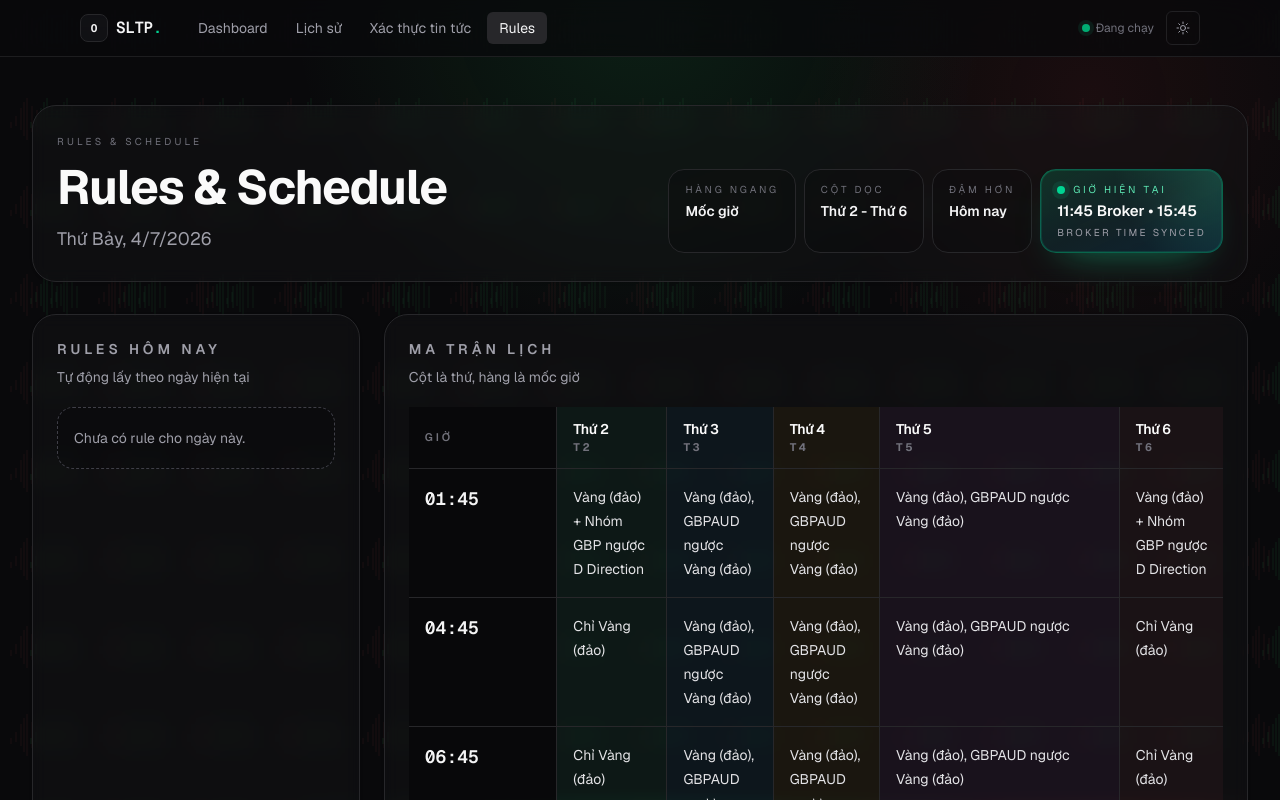
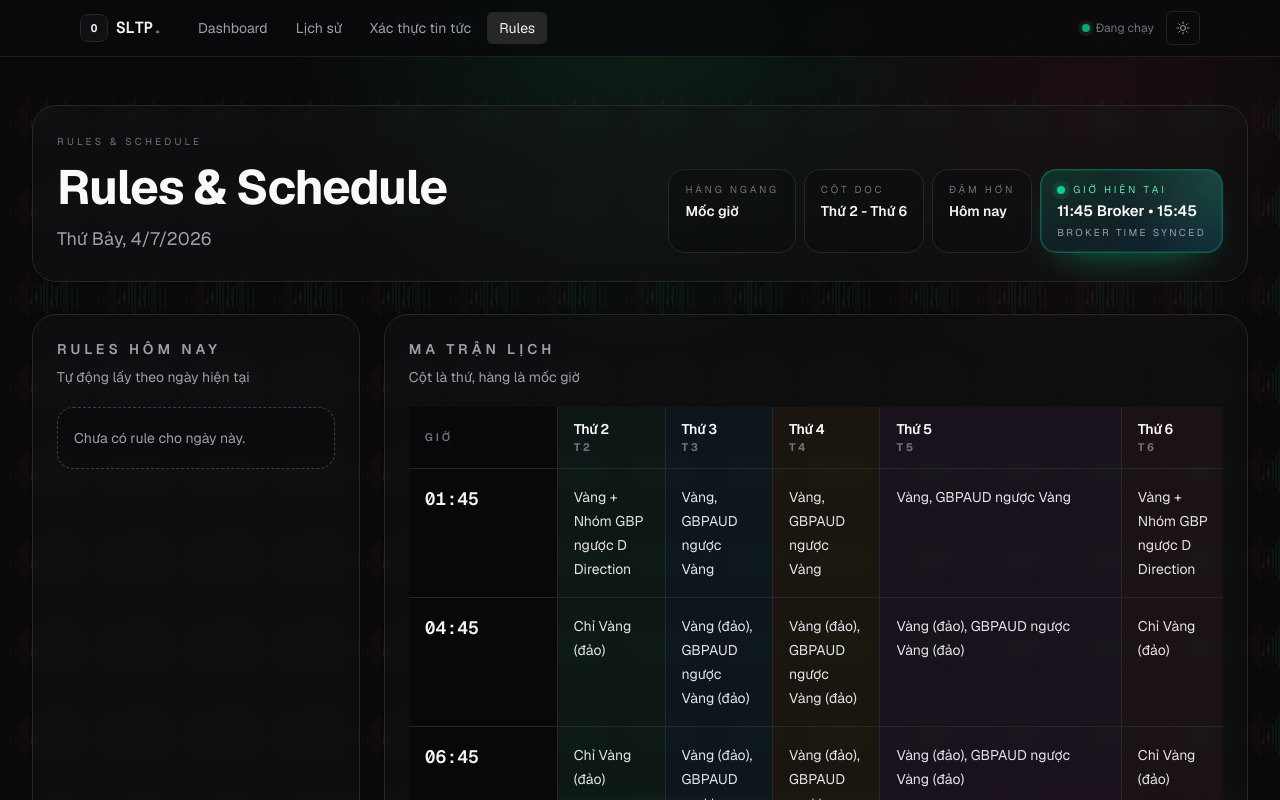
Before and after one commit to QuachGia1994/OAK-Hidden-SLTP-Manager, a Next.js app in the folder dashboard/: page /rules in a window 1280 px wide. Shown: the top 800 px of the page. Built offline with nearby package versions, Linux system fonts and the light colour scheme.

Commit message:
fix: remove D1 label on inactive weekdays (Tue/Wed), update H=1 rules to no-flip

```diff
--- a/dashboard/src/app/page.tsx
+++ b/dashboard/src/app/page.tsx
@@ -3,7 +3,7 @@ import { SignalCard } from "@/components/SignalCard";
 import { TARGET_HOURS, getSignalLabel, brokerToLocalTime } from "@/lib/constants";
 import { hasVipAccess } from "@/lib/vip";
 import { DashboardAutoRefresh } from "@/components/DashboardAutoRefresh";
-import { getBrokerDateParts, getFirstD1MatchHour } from "@/lib/trading-time";
+import { getBrokerDateParts, getFirstD1MatchHour, isD1ActiveWeekday } from "@/lib/trading-time";
 
 export const dynamic = "force-dynamic";
 
@@ -26,10 +26,12 @@ export default async function DashboardPage({ searchParams }: { searchParams: Pr
     console.error("Dashboard fetch error:", e);
   }
 
-  const { todayStr } = getBrokerDateParts(now);
+  const { todayStr, dayOfWeek } = getBrokerDateParts(now);
   const todaySignals = signals.filter((s) => s.date === todayStr);
   const signalsByHour = new Map(todaySignals.map((s) => [s.hour, s]));
-  const firstD1MatchHour = botState?.d_matched_hour ?? getFirstD1MatchHour(todaySignals, botState?.d_direction);
+  const d1Active = isD1ActiveWeekday(dayOfWeek);
+  const activeDDirection = d1Active ? botState?.d_direction : null;
+  const firstD1MatchHour = d1Active ? (botState?.d_matched_hour ?? getFirstD1MatchHour(todaySignals, activeDDirection)) : null;
   const d1MatchBadge = firstD1MatchHour !== null ? `D1 MATCHED @ H=${firstD1MatchHour}` : null;
   const d1MatchWindow = firstD1MatchHour !== null ? "Áp dụng tới H=11" : null;
 
@@ -81,7 +83,7 @@ export default async function DashboardPage({ searchParams }: { searchParams: Pr
       <div className="grid grid-cols-2 lg:grid-cols-4 gap-3 sm:gap-4 mb-10">
         <StatusCard label="Bot" value={botState ? "Đang chạy" : "N/A"} color={botState ? "text-emerald-500 dark:text-emerald-400" : "text-zinc-400 dark:text-zinc-500"} />
         <StatusCard label="Signals" value={todaySignals.length.toString()} color="text-zinc-900 dark:text-zinc-100" />
-        <StatusCard label="Hướng D" value={botState?.d_direction || "—"} color={botState?.d_direction === "BUY" ? "text-emerald-500 dark:text-emerald-400" : botState?.d_direction === "SELL" ? "text-red-500 dark:text-red-400" : "text-zinc-400 dark:text-zinc-500"} />
+        <StatusCard label="Hướng D" value={activeDDirection || "—"} color={activeDDirection === "BUY" ? "text-emerald-500 dark:text-emerald-400" : activeDDirection === "SELL" ? "text-red-500 dark:text-red-400" : "text-zinc-400 dark:text-zinc-500"} />
         <StatusCard label="News" value={news.length.toString()} color="text-zinc-900 dark:text-zinc-100" />
       </div>
 
--- a/dashboard/src/components/SignalCard.tsx
+++ b/dashboard/src/components/SignalCard.tsx
@@ -1,6 +1,10 @@
 import { getSignalColor, getSignalLabel, formatHour, brokerToLocalTime, GBP_PAIRS, getHourNote, weekdayFromDate } from "@/lib/constants";
 import { PairBadge } from "./PairBadge";
 import type { Signal } from "@/lib/types";
+
+function isD1MatchNote(note: string | null | undefined) {
+  return !!note && note.includes("tick match D1");
+}
 
 function getD1MatchNote(direction: Signal["d_direction"]) {
   if (direction === "BUY") return "XAUUSD: Mua BUY (tick match D1)";
@@ -12,7 +16,8 @@ export function SignalCard({ signal, isVIP, showD1Match = false }: { signal: Sig
   const isMissed = signal.missed;
   const localTime = brokerToLocalTime(signal.hour, 45);
   const weekday = weekdayFromDate(signal.date);
-  const hourNote = showD1Match ? getD1MatchNote(signal.d_direction) : (signal.hour_note || getHourNote(signal.hour, weekday));
+  const fallbackHourNote = isD1MatchNote(signal.hour_note) ? getHourNote(signal.hour, weekday) : signal.hour_note;
+  const hourNote = showD1Match ? getD1MatchNote(signal.d_direction) : (fallbackHourNote || getHourNote(signal.hour, weekday));
 
   return (
     <div className="group border border-zinc-200/80 dark:border-zinc-800 rounded-xl bg-white/90 dark:bg-zinc-900/55 overflow-hidden shadow-sm hover:shadow-md transition-all duration-200">
--- a/dashboard/src/lib/constants.ts
+++ b/dashboard/src/lib/constants.ts
@@ -4,7 +4,7 @@ export const GBP_PAIRS = ["GBPAUD", "GBPCAD", "GBPUSD", "GBPJPY"];
 export const ALL_PAIRS = [...GBP_PAIRS, "XAUUSD"];
 
 const HOUR_NOTES_T34: Record<number, string> = {
-  1: "Vàng (đảo), GBPAUD ngược Vàng (đảo)",
+  1: "Vàng, GBPAUD ngược Vàng",
   4: "Vàng (đảo), GBPAUD ngược Vàng (đảo)",
   6: "Vàng (đảo), GBPAUD ngược Vàng (đảo)",
   9: "Nhóm GBP cùng Vàng (đảo)",
@@ -15,7 +15,7 @@ const HOUR_NOTES_T34: Record<number, string> = {
 };
 
 const HOUR_NOTES_T5: Record<number, string> = {
-  1: "Vàng (đảo), GBPAUD ngược Vàng (đảo)",
+  1: "Vàng, GBPAUD ngược Vàng",
   4: "Vàng (đảo), GBPAUD ngược Vàng (đảo)",
   6: "Vàng (đảo), GBPAUD ngược Vàng (đảo)",
   9: "GBPAUD/GBPCAD/GBPUSD cùng Vàng (đảo), GBPJPY ngược Vàng (đảo)",
@@ -26,7 +26,7 @@ const HOUR_NOTES_T5: Record<number, string> = {
 };
 
 const HOUR_NOTES_T26: Record<number, string> = {
-  1: "Vàng (đảo) + Nhóm GBP ngược D Direction",
+  1: "Vàng + Nhóm GBP ngược D Direction",
   4: "Chỉ Vàng (đảo)",
   6: "Chỉ Vàng (đảo)",
   9: "Chỉ Vàng (đảo)",
@@ -46,7 +46,7 @@ export function getHourNote(hour: number, weekday: number): string | null {
 export const DAY_RULES: Record<number, string[]> = {
   1: [    // Thứ 2 (JS: getDay() = 1)
     "Slots: H=1,4,6,9,11,12,14,15,16",
-    "H=1: Vàng (đảo) + Nhóm GBP ngược D Direction",
+    "H=1: Vàng + Nhóm GBP ngược D Direction",
     "H=4: Chỉ Vàng (đảo)",
     "H=6,9,11,12: Chỉ Vàng (đảo)",
     "H=14,15: Chỉ Vàng",
@@ -55,23 +55,23 @@ export const DAY_RULES: Record<number, string[]> = {
   ],
   2: [    // Thứ 3 (JS: getDay() = 2)
     "Slots: H=1,4,6,9,11,12,14,15,16",
-    "H=1,4,6: Vàng (đảo), GBPAUD ngược Vàng (đảo)",
+    "H=1: Vàng, GBPAUD ngược Vàng. H=4,6: Vàng (đảo), GBPAUD ngược Vàng (đảo)",
     "H=9,11: Nhóm GBP cùng Vàng (đảo). H=12: Chỉ Vàng (đảo)",
-    "H=14,15: GBPCAD, GBPUSD, GBPJPY cùng Vàng",
+    "H=14,15: Nhóm GBP cùng Vàng",
     "H=16: So H=15 chỉ Vàng. Nhóm GBP 18:59, lấy signal H=16",
   ],
   3: [    // Thứ 4 (JS: getDay() = 3)
     "Slots: H=1,4,6,9,11,12,14,15,16",
-    "H=1,4,6: Vàng (đảo), GBPAUD ngược Vàng (đảo)",
+    "H=1: Vàng, GBPAUD ngược Vàng. H=4,6: Vàng (đảo), GBPAUD ngược Vàng (đảo)",
     "H=12: Chỉ Vàng (đảo)",
-    "H=14,15: GBPCAD, GBPUSD, GBPJPY cùng Vàng",
+    "H=14,15: Nhóm GBP cùng Vàng",
     "H=16: So H=15 chỉ Vàng. Nhóm GBP 18:59, lấy signal H=16",
     "Nếu T4 là ngày cuối tháng → Tính lại W1",
   ],
   4: [    // Thứ 5 (JS: getDay() = 4)
     "Slots: H=1,4,6,9,11,12,14,15",
     "Có nhập D direction qua Telegram lúc 4:00 VN",
-    "H=1,4,6: Vàng (đảo), GBPAUD ngược Vàng (đảo)",
+    "H=1: Vàng, GBPAUD ngược Vàng. H=4,6: Vàng (đảo), GBPAUD ngược Vàng (đảo)",
     "H=9: GBPAUD/GBPCAD/GBPUSD cùng Vàng (đảo), GBPJPY ngược Vàng (đảo)",
     "H=11: GBPAUD/GBPCAD/GBPUSD ngược Vàng (đảo), GBPJPY cùng Vàng (đảo). H=12: Chỉ Vàng (đảo)",
     "H=14,15: Nhóm GBP cùng Vàng",
@@ -80,7 +80,7 @@ export const DAY_RULES: Record<number, string[]> = {
   5: [    // Thứ 6 (JS: getDay() = 5) - lưu D direction gốc
     "Slots: H=1,4,6,9,11,12,14,15,16",
     "Có nhập D direction qua Telegram lúc 4:00 VN",
-    "H=1: Vàng (đảo) + Nhóm GBP ngược D Direction",
+    "H=1: Vàng + Nhóm GBP ngược D Direction",
     "H=4: Chỉ Vàng (đảo)",
     "H=6,9,11,12: Chỉ Vàng (đảo)",
     "H=14,15: Chỉ Vàng",
--- a/dashboard/src/lib/trading-time.ts
+++ b/dashboard/src/lib/trading-time.ts
@@ -50,3 +50,7 @@ export function getFirstD1MatchHour(
 
   return matched?.hour ?? null;
 }
+
+export function isD1ActiveWeekday(dayOfWeek: number) {
+  return dayOfWeek === 1 || dayOfWeek === 4 || dayOfWeek === 5;
+}
```
Also changed, not shown: 2 other files (tests, documents, lock files or other folders).
